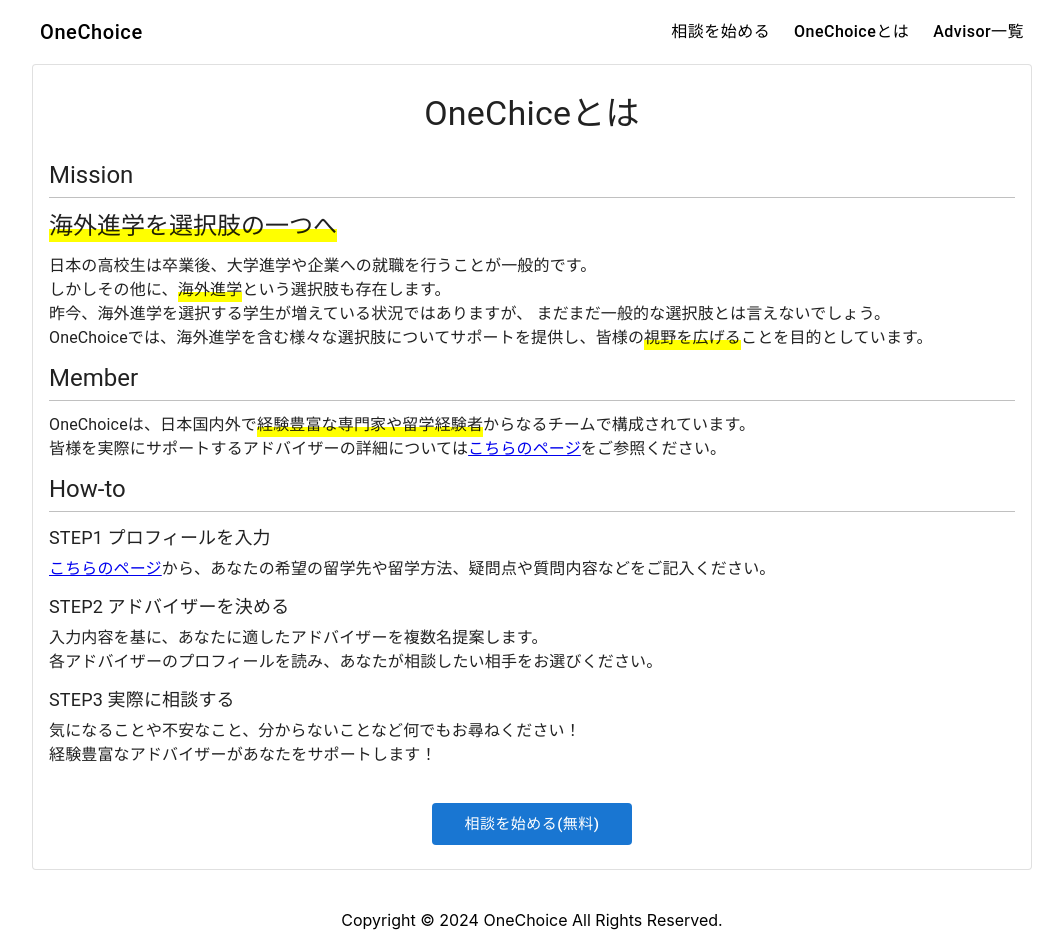
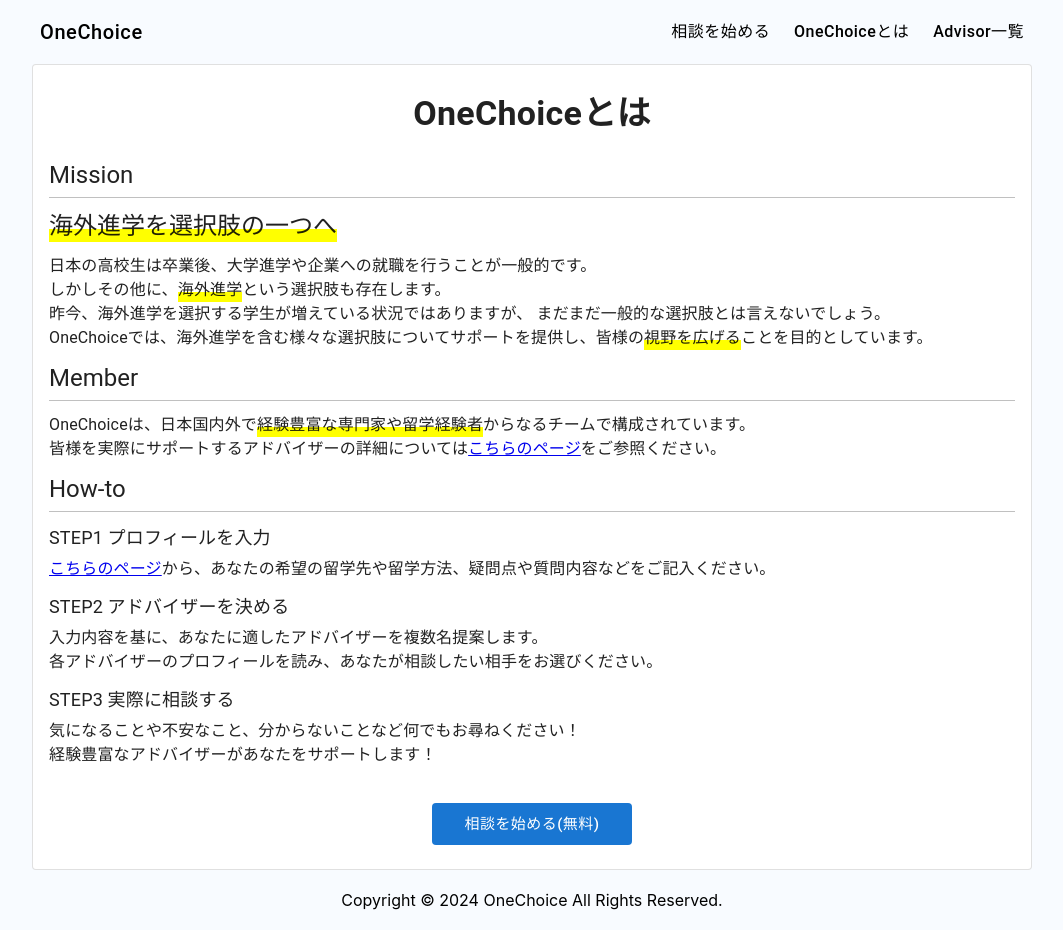
Before and after one commit to RyugaMisono/OneChoice, a React (Create React App) app in the folder client/: page /about in a window 1280 px wide. Shown: the whole page, without its empty margins (108-1171 px from the left). Built offline with nearby package versions, Linux system fonts and the light colour scheme; no server answers.

Commit message:
change bg-color

```diff
--- a/client/src/App.css
+++ b/client/src/App.css
@@ -1,6 +1,6 @@
 .App {
   text-align: center;
-  background-color: #f5f6f6;
+  background-color: #f8fbff;
 }
 
 .App-logo {
--- a/client/src/pages/about/AboutContents.js
+++ b/client/src/pages/about/AboutContents.js
@@ -4,11 +4,12 @@
 
 function AboutContents() {
     return (
+        <div className="bg-about">
             <div className="about-contents">
                 <Card variant="outlined">
                     <CardContent>
-                    <Typography variant="h4" className="about-title">
-                        OneChiceとは
+                        <Typography variant="h4" fontWeight="bold" className="about-title">
+                            OneChoiceとは
                         </Typography>
                         <Typography variant="h5" className="about-sub-title">
                             Mission
@@ -61,6 +62,8 @@
                     </CardContent>
                 </Card>
             </div>
+        </div>
+
     )
 }
 
--- a/client/src/pages/advoisor-list/AdvisorList.js
+++ b/client/src/pages/advoisor-list/AdvisorList.js
@@ -40,6 +40,7 @@
     ]
 
     return (
+        <div className="bg-advisors">
             <div className="advisor-list">
                 <Typography variant="h4" fontWeight="bold" className="advisor-title">
                     Advisor一覧
@@ -50,6 +51,8 @@
                     ))}
                 </div>
             </div>
+        </div>
+
     )
 }
 
--- a/client/src/pages/consulting/ConsulForm.js
+++ b/client/src/pages/consulting/ConsulForm.js
@@ -35,6 +35,7 @@
     }
 
     return (
+        <div className="bg-consul">
             <div className="consul-form">
                 <Typography variant="h4" fontWeight="bold" className="consul-title">留学相談を始める</Typography>
                 <div className="card-form">
@@ -150,6 +151,8 @@
                     </Card>
                 </div>
             </div>
+        </div>
+
     )
 }
 
--- a/client/src/pages/top-page/MainContents.js
+++ b/client/src/pages/top-page/MainContents.js
@@ -4,6 +4,7 @@
 
 function MainContents() {
     return (
+        <div className="bg-main">
             <div className="main-contents">
                 <div className="flex">
                     <div className="smartphone-img"></div>
@@ -55,6 +56,8 @@
                     </div>
                 </div>
             </div>
+        </div>
+
     )
 }
 
--- a/client/src/styles/AboutContents.css
+++ b/client/src/styles/AboutContents.css
@@ -38,3 +38,7 @@
     margin: 36px auto 0 auto;
     text-align: center;
 }
+
+.bg-about{
+    background-color: #f8fbff;
+}
--- a/client/src/styles/AdvisorCard.css
+++ b/client/src/styles/AdvisorCard.css
@@ -5,7 +5,7 @@
 
 .advisor-card{
     max-width: 700px;
-    margin: 24px auto;
+    margin: 24px auto 0 auto;
 }
 
 .profile-img{
--- a/client/src/styles/AdvisorList.css
+++ b/client/src/styles/AdvisorList.css
@@ -6,3 +6,7 @@
     text-align: center;
     padding-top: 96px;
 }
+
+.bg-advisors{
+    background-color: #f8fbff;
+}
--- a/client/src/styles/ConsulForm.css
+++ b/client/src/styles/ConsulForm.css
@@ -1,6 +1,6 @@
 .consul-form{
     max-width: 1000px;
-    margin: 64px auto 0 auto;
+    margin: 64px auto 0px auto;
 }
 
 .consul-title{
@@ -28,3 +28,7 @@
     margin: 30px auto 0 auto;
     text-align: center;
 }
+
+.bg-consul{
+    background-color: #f8fbff;
+}
--- a/client/src/styles/Footer.css
+++ b/client/src/styles/Footer.css
@@ -1,5 +1,6 @@
 .footer-contents{
-    margin: 40px 0 20px 0;
+    padding: 20px 0 20px 0;
+    background-color: #f8fbff;
 }
 
 .copyright{
--- a/client/src/styles/Header.css
+++ b/client/src/styles/Header.css
@@ -11,7 +11,7 @@
     right: 0;
     padding-left: calc((100% - 1000px) / 2);
     padding-right: calc((100% - 1000px) / 2);
-    background-color: white;
+    background-color: #f8fbff;
     z-index: 1000;
 }
 
--- a/client/src/styles/MainContents.css
+++ b/client/src/styles/MainContents.css
@@ -57,6 +57,11 @@
 }
 
 .bottom-button{
-    margin: 20px auto 10px auto;
+    margin: 20px auto 0 auto;
     text-align: center;
+    padding-bottom: 20px;
 }
+
+.bg-main{
+    background-color: #f8fbff;
+}
```
Lines whose indentation alone changed are shown as unchanged.
